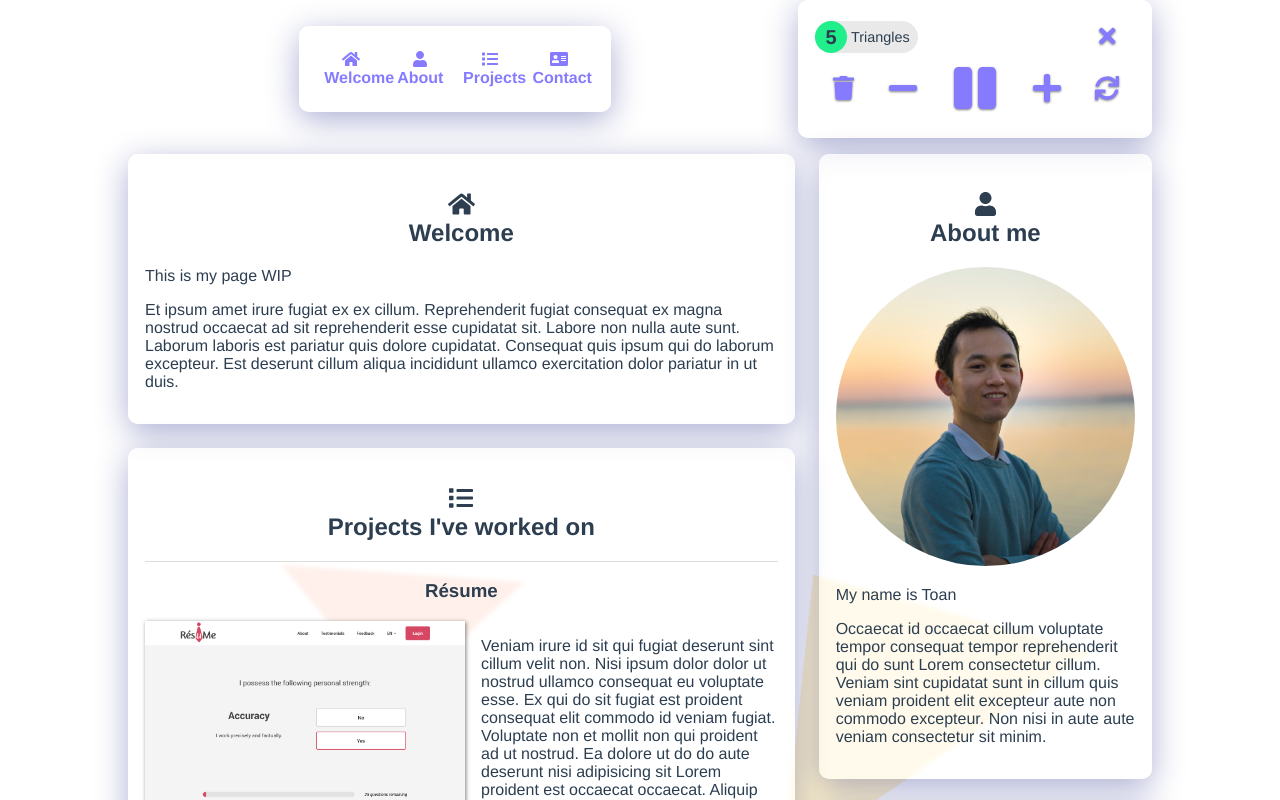
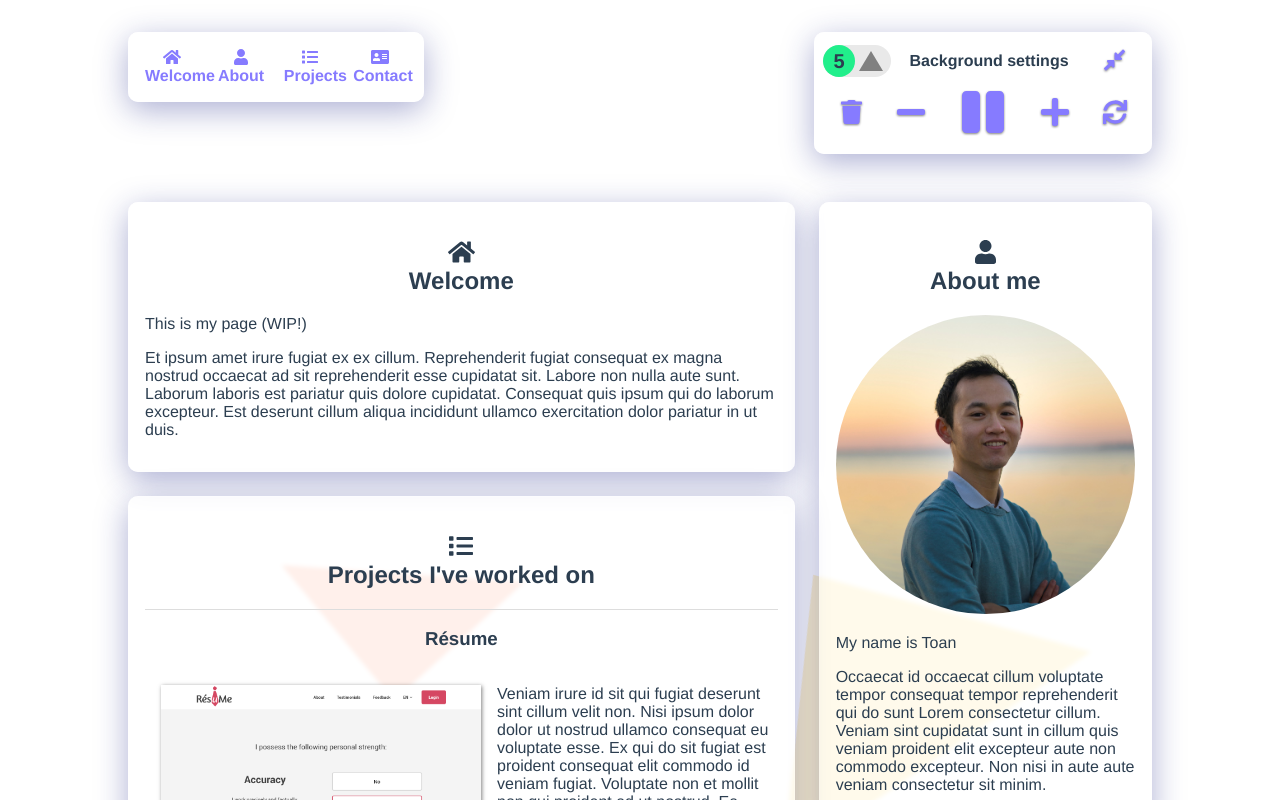
Before and after one commit to ChiToan/chitoan.github.io, a Vue app: page / in a window 1280 px wide. Both pictures are taken after a click on the button 1120 px from the left and 67 px from the top of the page. Shown: the top 800 px of the page. Built offline with nearby package versions, Linux system fonts and the light colour scheme; a web font is replaced by a local one.

Commit message:
Smoother options

```diff
--- a/src/App.vue
+++ b/src/App.vue
@@ -3,16 +3,14 @@
   <div class="container">
     <!-- <HelloWorld msg="Hello Vue 3 + Vite" /> -->
 
-    <div class="card navbar">
+    <div class="navbar">
       <Navigation />
-    </div>
-    <div class="settings">
       <BackgroundSettings />
     </div>
     <div class="content">
       <section id="welcome" class="card section">
         <h2><font-awesome-icon :icon="['fas', 'home']" /><br />Welcome</h2>
-        <p>This is my page WIP</p>
+        <p>This is my page (WIP!)</p>
         <p>
           Et ipsum amet irure fugiat ex ex cillum. Reprehenderit fugiat
           consequat ex magna nostrud occaecat ad sit reprehenderit esse
--- a/src/assets/styles.scss
+++ b/src/assets/styles.scss
@@ -18,7 +18,7 @@ body {
   -webkit-font-smoothing: antialiased;
   -moz-osx-font-smoothing: grayscale;
   text-align: center;
-  color: #2c3e50;
+  color: $dark-font;
   margin: 0 auto;
   flex: 1 0 auto;
 }
@@ -26,10 +26,9 @@ body {
 .container {
   display: grid;
   gap: 1rem;
-  grid-template-rows: auto 1fr auto auto;
+  // grid-template-rows: auto 1fr auto auto;
   grid-template-areas:
     "navbar"
-    "settings"
     "content";
   place-items: center;
   min-height: 100vh;
@@ -53,13 +52,23 @@ body {
 .navbar {
   grid-area: navbar;
   margin: 1.5rem 0;
-}
-.settings {
-  grid-area: settings;
+  width: 100%;
+  position: sticky;
+  top: 0.25rem;
+  z-index: 10;
+  display: flex;
+  justify-content: space-between;
+  align-items: flex-start;
+  flex-wrap: wrap;
+
+  .card,
+  .settings-icon {
+    margin: 0.5rem auto;
+  }
 }
 .content {
   grid-area: content;
-  // padding: 1rem;
+  margin-bottom: 10rem;
   section {
     margin: 2rem auto;
     width: calc(100% - 3rem);
@@ -68,7 +77,6 @@ body {
       text-align: left;
     }
   }
-  margin-bottom: 5rem;
 }
 
 a {
@@ -85,13 +93,20 @@ a {
 
 @media (min-width: 720px) {
   .container {
-    grid-template-columns: auto 1fr auto;
-    grid-template-rows: auto 1fr;
     grid-template-areas:
-      "navbar navbar settings"
-      "content content content";
+      "navbar"
+      "content";
     max-width: 1024px;
     width: 90vw;
+  }
+
+  .navbar {
+
+    .card,
+    .settings-icon {
+      padding: 0.5rem;
+      margin: 0.5rem 0;
+    }
   }
 
   .content {
--- a/src/assets/variables.scss
+++ b/src/assets/variables.scss
@@ -1,3 +1,4 @@
 $green: #21ef8b;
 $violet: #867bff;
+$dark-font: #2c3e50;
 $disabled: #aaa;
--- a/src/components/BackgroundSettings.vue
+++ b/src/components/BackgroundSettings.vue
@@ -1,17 +1,19 @@
 <template>
-  <transition name="settings">
-    <div v-show="opened" class="card">
+  <transition name="settings" mode="out-in">
+    <div v-if="opened" class="card">
       <div class="triangle-player-header">
         <!-- <div class="triangle-up"></div> -->
         <div class="chip">
           <div class="chip-head">
             {{ this.$store.state.number }}
           </div>
-          <div class="chip-content">Triangles</div>
+          <div class="chip-content"><div class="triangle-up"></div></div>
         </div>
-
+        <h4>
+        Background settings
+        </h4>
         <button @click="opened = false" class="icon-btn btn-small">
-          <font-awesome-icon :icon="['fas', 'times']" />
+          <font-awesome-icon :icon="['fas', 'compress-alt']" />
         </button>
       </div>
       <div class="triangle-player">
@@ -55,10 +57,7 @@
         </button>
       </div>
     </div>
-  </transition>
-
-  <transition name="settings">
-  <div v-show="!opened">
+  <div v-else class="settings-icon">
     <button @click="opened = true" class="icon-btn">
       <font-awesome-icon :icon="['fas', 'cog']" />
     </button>
@@ -105,6 +104,10 @@ export default {
   display: flex;
   align-items: center;
   justify-content: space-between;
+
+  h4 {
+    margin: 0;
+  }
 }
 
 .icon-btn {
@@ -150,9 +153,9 @@ export default {
 .triangle-up {
   width: 0;
   height: 0;
-  border-left: 1rem solid transparent;
-  border-right: 1rem solid transparent;
-  border-bottom: 2rem solid $green;
+  border-left: 0.75rem solid transparent;
+  border-right: 0.75rem solid transparent;
+  border-bottom: 1.25rem solid grey;
 }
 
 .header-title {
@@ -199,15 +202,15 @@ export default {
 
 .settings-enter-from,
 .settings-leave-to {
-  transform: translateX(20px);
-  visibility: hidden;
-  height: 0;
-  // margin: 0;
+  transform: translateY(20px);
+  // visibility: hidden;
+  // height: 0;
+  // width: 0;
   opacity: 0;
 }
 
 .settings-enter-active,
 .settings-leave-active {
-  transition: all 0.3s ease-out;
+  transition: all 0.25s ease;
 }
 </style>
--- a/src/components/Navigation.vue
+++ b/src/components/Navigation.vue
@@ -1,9 +1,13 @@
 <template>
-  <nav class="navbar-items">
+  <nav class="navbar-items card">
     <a href="#welcome"><font-awesome-icon :icon="['fas', 'home']" /> Welcome</a>
     <a href="#about"><font-awesome-icon :icon="['fas', 'user']" /> About</a>
-    <a href="#projects"><font-awesome-icon :icon="['fas', 'list']" /> Projects</a>
-    <a href="#contact"><font-awesome-icon :icon="['fas', 'address-card']" /> Contact</a>
+    <a href="#projects"
+      ><font-awesome-icon :icon="['fas', 'list']" /> Projects</a
+    >
+    <a href="#contact"
+      ><font-awesome-icon :icon="['fas', 'address-card']" /> Contact</a
+    >
   </nav>
 </template>
 
--- a/src/components/Projects.vue
+++ b/src/components/Projects.vue
@@ -112,7 +112,7 @@
     flex-wrap: nowrap;
 
     a {
-      margin-right: 1rem;
+      margin: 1rem;
     }
   }
 }
--- a/src/main.js
+++ b/src/main.js
@@ -21,6 +21,7 @@ import {
   faExternalLinkAlt,
   faFastForward,
   faFastBackward,
+  faCompressAlt,
 } from "@fortawesome/free-solid-svg-icons";
 import { library } from "@fortawesome/fontawesome-svg-core";
 import { FontAwesomeIcon } from "@fortawesome/vue-fontawesome";
@@ -48,6 +49,7 @@ library.add(
   faExternalLinkAlt,
   faFastForward,
   faFastBackward,
+  faCompressAlt,
 );
 
 const store = createStore({
```
Also changed, not shown: 7 other files (tests, documents, lock files or other folders).
